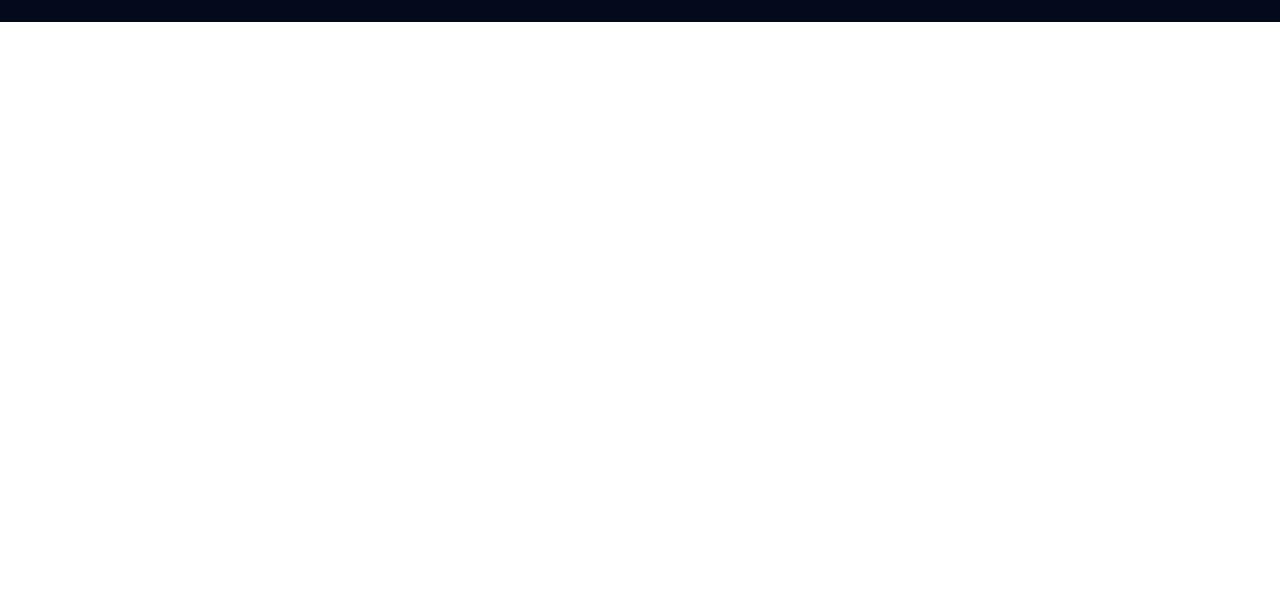
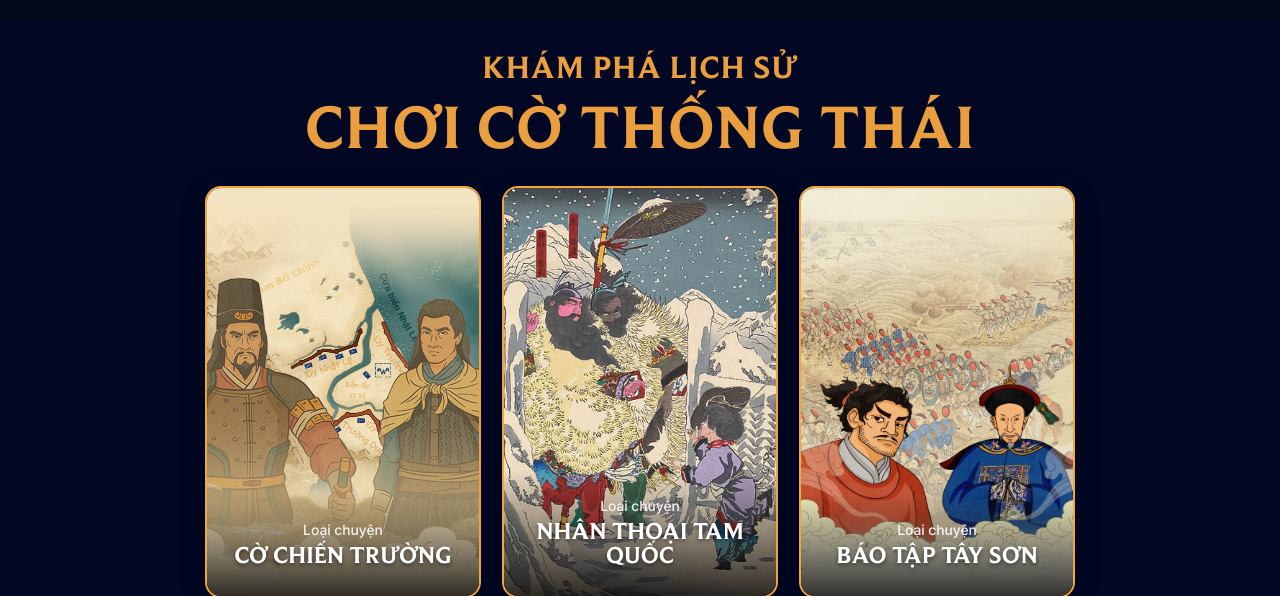
Before and after one commit to bacdevv/pre-order, a plain HTML site: page index.html in a window 1280 px wide. Shown: the part 5231-5827 px from the top of the page. Before the commit the page ends 5253 px from the top, so only its background shows below. Drawn offline with nearby package versions, Linux system fonts and the light colour scheme.

Commit message:
Update chess card

```diff
--- a/css/styles.css
+++ b/css/styles.css
@@ -639,7 +639,28 @@ button {
 
 /* === PREORDER DETAILS */
 .preorder-details__cover {
-	/* mask: linear-gradient(rgb(0, 0, 0) 0%, rgba(0, 0, 0, 0.2) 90.6742%); */
+	position: relative;
+}
+
+.preorder-details__cover::after {
+	content: '';
+	position: absolute;
+	left: 0;
+	bottom: 0;
+	width: 100%;
+	height: 60%; /* Increased from 30% to 60% to extend higher */
+	background: linear-gradient(to bottom,
+		rgba(4, 9, 27, 0) 0%,
+		rgba(4, 9, 27, 0.2) 30%,
+		rgba(4, 9, 27, 0.6) 60%,
+		rgba(4, 9, 27, 0.9) 85%,
+		#04091b 100%);
+	pointer-events: none;
+}
+
+.preorder-details__cover img {
+	width: 100%;
+	display: block;
 }
 
 .preorder-details__desc {
@@ -721,3 +742,115 @@ button {
 .preorder-footer {
 	/* Nếu cần style riêng cho footer, thêm ở đây */
 }
+
+/* === CHESS HISTORY SECTION === */
+.chess-history {
+	background: #020824;
+	padding: 80px 0;
+}
+
+.chess-cards-container {
+	display: flex;
+	justify-content: space-between; /* Changed from center to space-between */
+	width: 100%; /* Take up full container width */
+	max-width: 1360px; /* Set exact total width */
+	margin: 0 auto;
+	padding: 0 15px; /* Small padding instead of large margins */
+}
+
+.chess-story-card {
+	width: calc(33.33% - 14px); /* Each takes up 1/3 of space minus gap */
+	border-radius: 16px;
+	overflow: hidden;
+	box-shadow: 0 8px 24px rgba(0, 0, 0, 0.3);
+	transition: transform 0.3s ease, border-color 0.3s ease;
+	cursor: pointer;
+	border: 2px solid #f2a73d; /* Golden outline */
+}
+
+.chess-story-img-container {
+	position: relative;
+	overflow: hidden;
+	padding-bottom: 150%; /* Maintain aspect ratio */
+}
+
+.chess-story-img {
+	position: absolute;
+	width: 100%;
+	height: 100%;
+	top: 0;
+	left: 0;
+	object-fit: cover;
+	transition: transform 0.5s ease; /* Add transition for zoom effect */
+}
+
+.chess-story-card:hover .chess-story-img {
+	transform: scale(1.1); /* Zoom in the image on hover */
+}
+
+.chess-story-overlay {
+	position: absolute;
+	bottom: 0;
+	left: 0;
+	width: 100%;
+	padding: 30px 20px;
+	background: linear-gradient(to top, rgba(0, 0, 0, 0.8) 0%, rgba(0, 0, 0, 0) 100%);
+	color: #fff;
+	text-align: center;
+}
+
+.chess-story-category {
+	font-size: 1.4rem;
+	margin-bottom: 5px;
+	font-weight: 500;
+	font-family: "Inter 18pt";
+	opacity: 0.9;
+}
+
+.chess-story-title {
+	font-family: "Beaufort for LOL";
+	font-size: 2.4rem;
+	font-weight: 700;
+	color: #fff;
+	text-shadow: 0 2px 4px rgba(0, 0, 0, 0.5);
+}
+
+.chess-history-btn {
+	width: 172px;
+	height: 60px;
+	margin-top: 50px;
+    margin-left: auto;
+    margin-right: auto;
+}
+
+@media (max-width: 1399px) {
+	.chess-cards-container {
+		max-width: 900px;
+	}
+}
+
+@media (max-width: 991px) {
+	.chess-cards-container {
+		flex-wrap: wrap;
+		justify-content: center;
+		gap: 20px;
+	}
+
+	.chess-story-card {
+		width: calc(50% - 20px);
+		max-width: 440px;
+	}
+}
+
+@media (max-width: 767px) {
+	.chess-story-card {
+		width: 100%;
+		max-width: 440px;
+	}
+}
+
+/* Make sure chess history section takes full width */
+.chess-history .container {
+	max-width: 1400px; /* Wider container */
+	padding: 0 20px; /* Add small padding */
+}
--- a/index.html
+++ b/index.html
@@ -316,6 +316,63 @@
 					</section>
 				</section>
 				<!-- End of preorder details -->
+
+				<!-- Start of chess history section -->
+				<section class="chess-history py-5">
+					<div class="container">
+						<div class="text-center mb-5">
+							<p class="preorder-section-title">KHÁM PHÁ LỊCH SỬ</p>
+							<p class="preorder-section-heading">CHƠI CỜ THỐNG THÁI</p>
+						</div>
+
+						<div class="chess-cards-container">
+							<!-- Card 1 -->
+							<div class="chess-story-card">
+								<div class="chess-story-img-container">
+									<img
+										src="./img/picture-2-anh-em.webp"
+										alt="Cờ chiến trường"
+										class="chess-story-img" />
+									<div class="chess-story-overlay">
+										<div class="chess-story-category">Loại chuyện</div>
+										<div class="chess-story-title">CỜ CHIẾN TRƯỜNG</div>
+									</div>
+								</div>
+							</div>
+
+							<!-- Card 2 -->
+							<div class="chess-story-card">
+								<div class="chess-story-img-container">
+									<img
+										src="./img/picture-quai-vat-va-em-be.png"
+										alt="Nhân thoại tam quốc"
+										class="chess-story-img" />
+									<div class="chess-story-overlay">
+										<div class="chess-story-category">Loại chuyện</div>
+										<div class="chess-story-title">NHÂN THOẠI TAM QUỐC</div>
+									</div>
+								</div>
+							</div>
+
+							<!-- Card 3 -->
+							<div class="chess-story-card">
+								<div class="chess-story-img-container">
+									<img
+										src="./img/picture-bao-tap-tay-son-2-anh-em.jpg"
+										alt="Báo tập tây sơn"
+										class="chess-story-img" />
+									<div class="chess-story-overlay">
+										<div class="chess-story-category">Loại chuyện</div>
+										<div class="chess-story-title">BÁO TẬP TÂY SƠN</div>
+									</div>
+								</div>
+							</div>
+						</div>
+
+						<a href="#!" class="chess-history-btn preorder-btn">TÌM HIỂU THÊM</a>
+					</div>
+				</section>
+				<!-- End of chess history section -->
 			</main>
 
 			<footer class="preorder-footer"></footer>
```
Also changed, not shown: img/picture-2-anh-em.webp (added), img/picture-bao-tap-tay-son-2-anh-em.jpg (added), img/picture-quai-vat-va-em-be.png (added).
